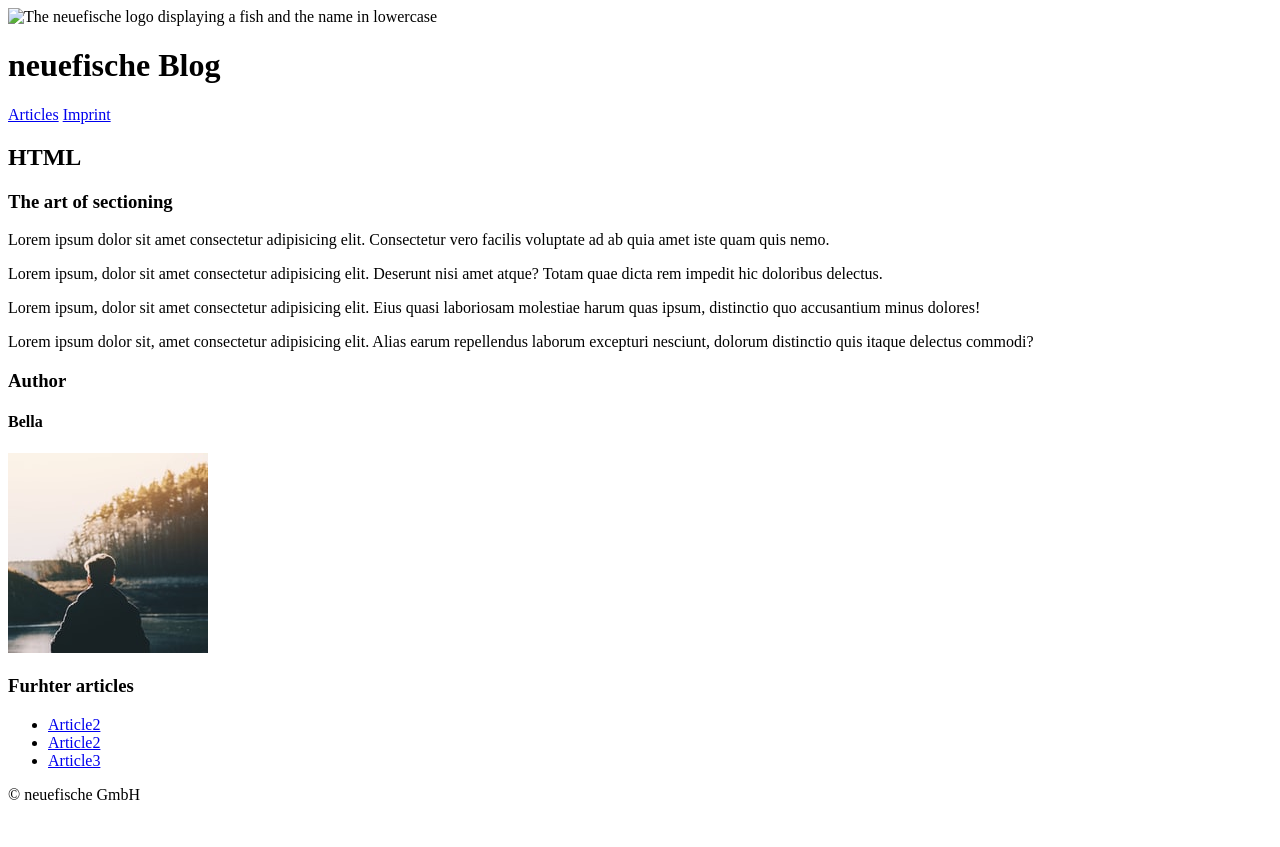
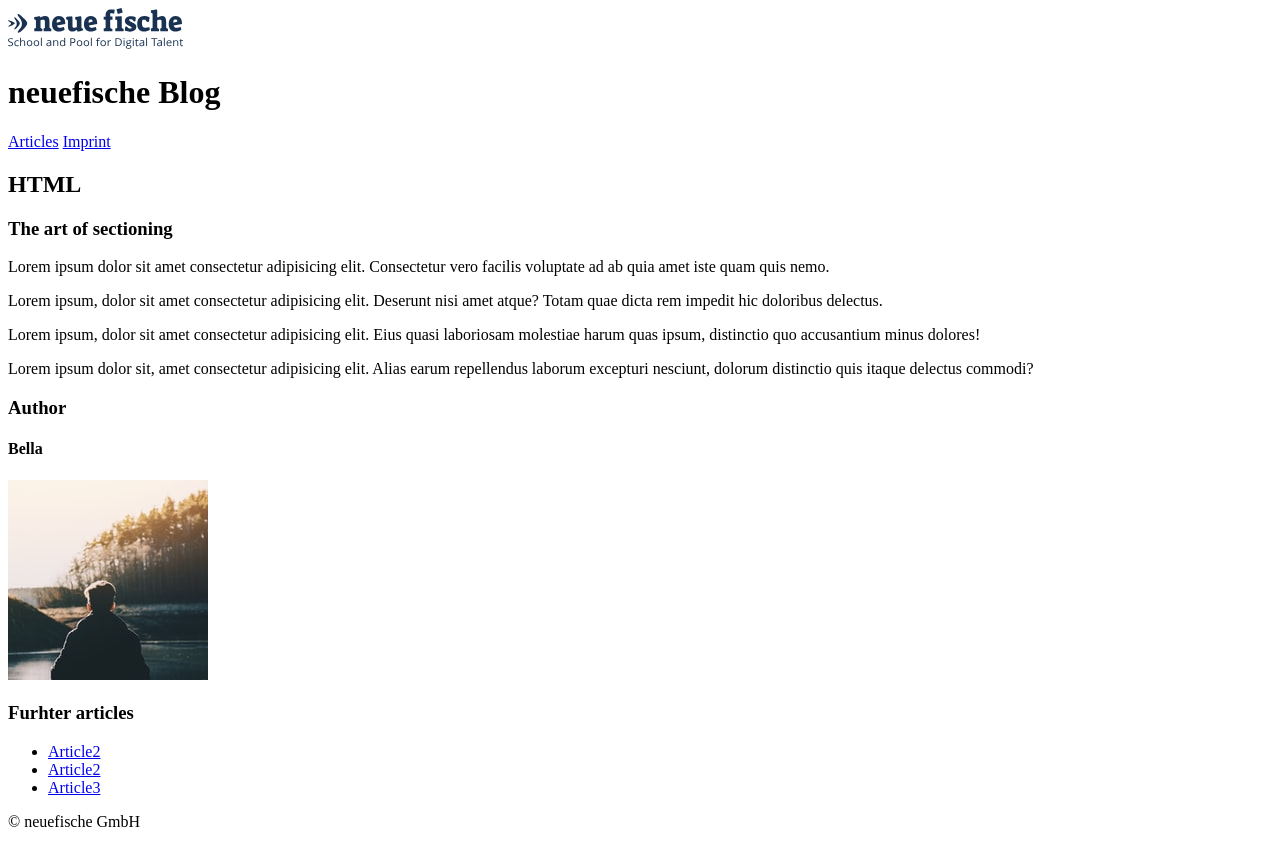
Before and after one commit to Fractalbonita/neuefische-blog-Fractalbonita, a plain HTML site: page index.html in a window 1280 px wide. Before the commit the page ends 820 px from the top, so only its background shows below. Drawn offline with Linux system fonts and the light colour scheme.

Commit message:
Change image directory

```diff
--- a/index.html
+++ b/index.html
@@ -7,7 +7,7 @@
 </head>
 <body>
     <header>
-        <img src="/images/img/neuefische-gmbh-logo.svg" alt="The neuefische logo displaying a fish and the name in lowercase">
+        <img src="/images/neuefische-gmbh-logo.svg" alt="The neuefische logo displaying a fish and the name in lowercase">
         <h1>neuefische Blog</h1>
         <nav>
             <a href="#articles">Articles</a>
```
